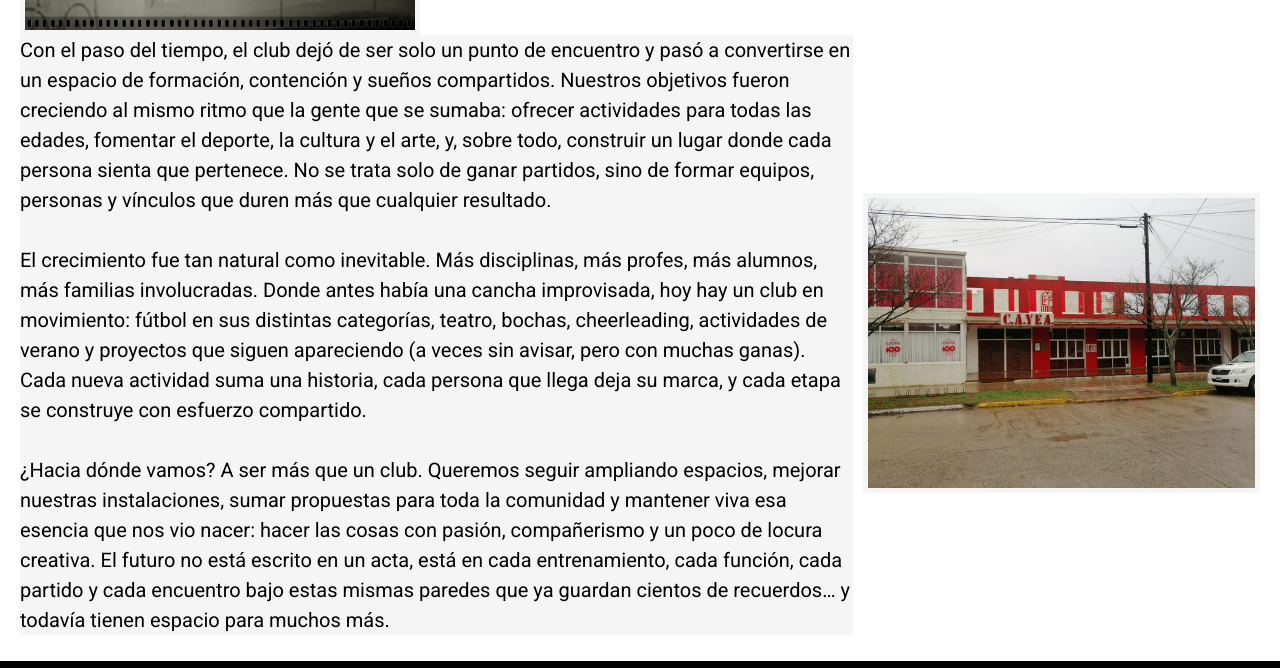
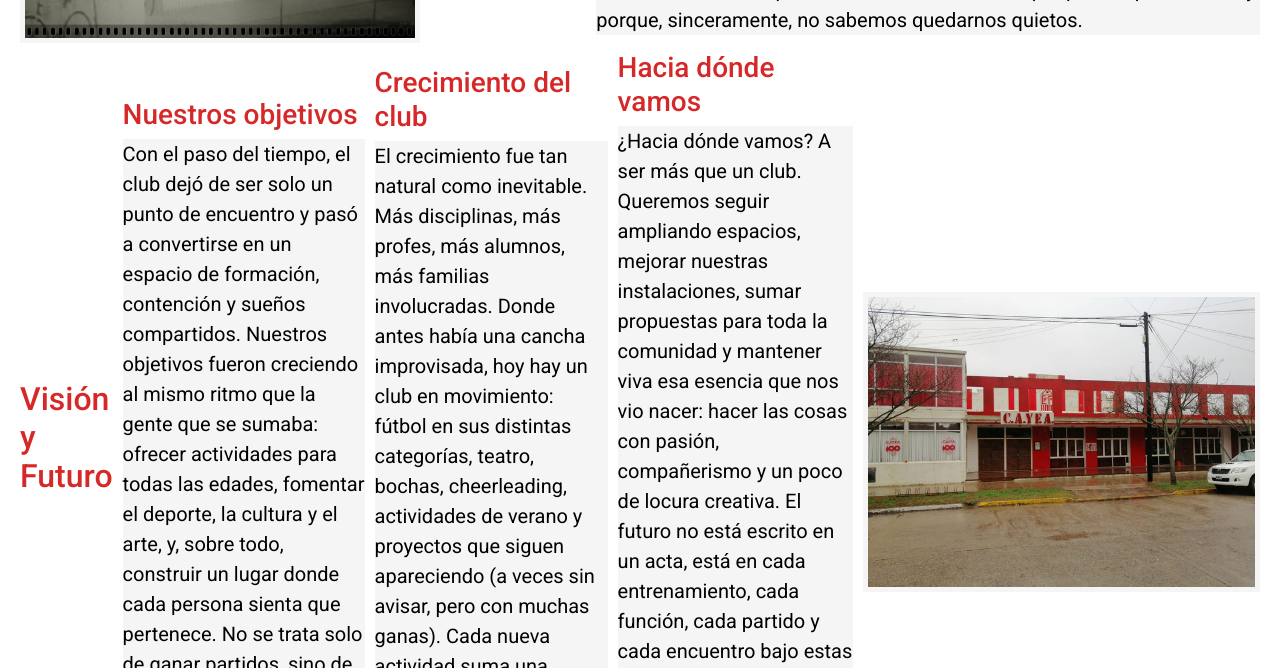
Before and after one commit to lautarobenitez-lab/Repositorio-curso-Corderhouse, a website: page pages/historia.html in a window 1280 px wide. Shown: the part 587-1255 px from the top of the page. Drawn offline with nearby package versions, Linux system fonts and the light colour scheme.

Commit message:
corrección página de historia

```diff
--- a/pages/historia.html
+++ b/pages/historia.html
@@ -59,10 +59,11 @@
     <main>
 
         <h1>HISTORIA DEL CLUB</h1>
-        <!--Descripción pedida a chat (falta modificar)-->
+        <!--Descripción inventada-->
         <section id="sedeVieja">
             <img src="../assets/img/sede vieja.jpg" alt="sede vieja">
 
+            <h2>Los comienzos</h2>
 
             <p>Todo empezó un día cualquiera, sin acta fundacional ni discursos solemnes. Un grupo de amigos se juntó para jugar, charlar y —como suele pasar— terminó creando un club. No había logo, ni nombre, ni reglas claras, pero sí una pelota (medio desinflada) y muchas ganas.
 
@@ -75,16 +76,32 @@
 
         <section id="sedeNueva">
 
-            <p>Con el paso del tiempo, el club dejó de ser solo un punto de encuentro y pasó a convertirse en un espacio de formación, contención y sueños compartidos. Nuestros objetivos fueron creciendo al mismo ritmo que la gente que se sumaba: ofrecer actividades para todas las edades,
-                fomentar el deporte, la cultura y el arte, y, sobre todo, construir un lugar donde cada persona sienta que pertenece. No se trata solo de ganar partidos, sino de formar equipos, personas y vínculos que duren más que cualquier resultado.
-                <br><br><span>El crecimiento fue tan natural como inevitable. Más disciplinas, más profes, más alumnos, más familias involucradas. Donde antes había una cancha improvisada, hoy hay un club en movimiento: fútbol en sus distintas categorías, teatro, bochas, cheerleading, actividades de verano
+            <h2>Visión y Futuro</h2>
+
+            <article>
+                <h3>Nuestros objetivos</h3>
+                <p>
+                    Con el paso del tiempo, el club dejó de ser solo un punto de encuentro y pasó a convertirse en un espacio de formación, contención y sueños compartidos. Nuestros objetivos fueron creciendo al mismo ritmo que la gente que se sumaba: ofrecer actividades para todas las edades,
+                    fomentar el deporte, la cultura y el arte, y, sobre todo, construir un lugar donde cada persona sienta que pertenece. No se trata solo de ganar partidos, sino de formar equipos, personas y vínculos que duren más que cualquier resultado.
+                </p>
+            </article>
+
+            <article>
+                <h3>Crecimiento del club</h3>
+                <p>
+                    El crecimiento fue tan natural como inevitable. Más disciplinas, más profes, más alumnos, más familias involucradas. Donde antes había una cancha improvisada, hoy hay un club en movimiento: fútbol en sus distintas categorías, teatro, bochas, cheerleading, actividades de verano
                     y proyectos que siguen apareciendo (a veces sin avisar, pero con muchas ganas). Cada nueva actividad suma una historia, cada persona que llega deja su marca, y cada etapa se construye con esfuerzo compartido.
-                <br><br><span>
+                </p>
+            </article>
 
-                </span>¿Hacia dónde vamos? A ser más que un club. Queremos seguir ampliando espacios, mejorar nuestras instalaciones, sumar propuestas para toda la comunidad y mantener viva esa esencia que nos vio nacer: hacer las cosas con pasión, compañerismo y un poco de locura creativa.
+            <article>
+                <h3>Hacia dónde vamos</h3>
+
+                <p>
+                    ¿Hacia dónde vamos? A ser más que un club. Queremos seguir ampliando espacios, mejorar nuestras instalaciones, sumar propuestas para toda la comunidad y mantener viva esa esencia que nos vio nacer: hacer las cosas con pasión, compañerismo y un poco de locura creativa.
                     El futuro no está escrito en un acta, está en cada entrenamiento, cada función, cada partido y cada encuentro bajo estas mismas paredes que ya guardan cientos de recuerdos… y todavía tienen espacio para muchos más.
-                </span>
-            </p>
+                </p>
+            </article>
 
             <img src="../assets/img/sede nueva.jpg" alt="sede nueva">
 
```
